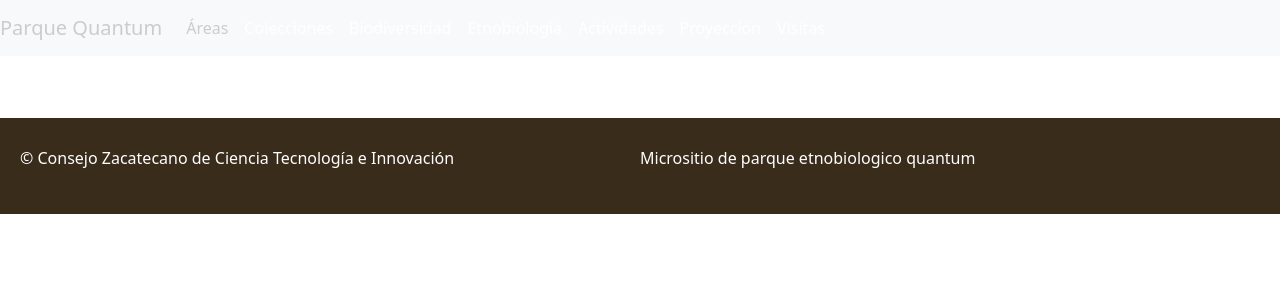
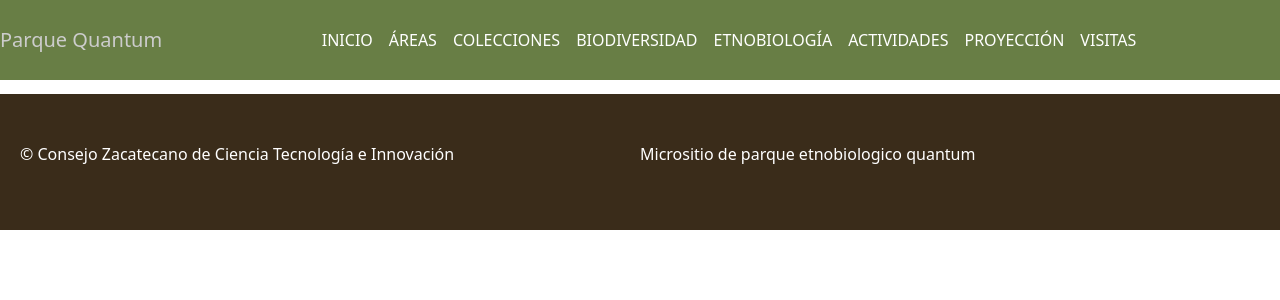
Before and after one commit to lilith-daugther/sitio_quantum, a Django app: page /base/ in a window 1280 px wide. Shown: the top 300 px of the page. Run offline with Django 4.2, Linux system fonts and the light colour scheme.

Commit message:
moddificando diseño

```diff
--- a/sitio_quantum/parque_quantum/static/css/styless.css
+++ b/sitio_quantum/parque_quantum/static/css/styless.css
@@ -10,10 +10,7 @@
 body {
     background: #000;
 }
-.navbar-custom {
-  background-color: #004080; /* Color de fondo */
-  color: #ffffff; /* Color del texto */
-}
+
 
 .navbar-custom .navbar-nav .nav-link {
   color: #ffffff; /* Color del texto de los enlaces */
@@ -25,6 +22,10 @@ body {
   color: #cccccc; /* Color del texto al pasar el ratón y para el enlace activo */
 }
 
+.card-custom {
+  background-color: #6a1b9a; /* Un color púrpura */
+  color: #ffffff; /* Texto blanco */
+}
 
 
 /* Clase del footer  */
--- a/sitio_quantum/parque_quantum/templates/actividades.html
+++ b/sitio_quantum/parque_quantum/templates/actividades.html
@@ -3,6 +3,8 @@
 {% block title %}Lista de Actividades{% endblock %}
 
 {% block content %}
+<br>
+
 <h1 class="my-4">¡Diviertete y Aprende!</h1>
 <div class="row">
     {% for actividad in actividades %}
--- a/sitio_quantum/parque_quantum/templates/areas.html
+++ b/sitio_quantum/parque_quantum/templates/areas.html
@@ -7,6 +7,8 @@ Parque Etnobiológico
 
 <!--Contenido de la página -->
 {% block content %}
+<br>
+
 
 
 
--- a/sitio_quantum/parque_quantum/templates/base2.html
+++ b/sitio_quantum/parque_quantum/templates/base2.html
@@ -7,18 +7,37 @@
     <meta name="viewport" content="width=device-width, initial-scale=1.0">
     <link href="{% static 'css/styless.css' %}" rel="stylesheet" />
     <link rel="stylesheet" href="https://cdn.jsdelivr.net/npm/bootstrap@5.3.2/dist/css/bootstrap.min.css" integrity="sha384-T3c6CoIi6uLrA9TneNEoa7RxnatzjcDSCmG1MXxSR1GAsXEV/Dwwykc2MPK8M2HN" crossorigin="anonymous">
+    <link href="https://fonts.googleapis.com/css2?family=Roboto+Slab:wght@400;700&display=swap" rel="stylesheet">
 
     <title>Parque Quantum</title>
 
+    <style>
+        body {
+            padding-top: 70px;
+        }
+        .navbar-nav {
+            width: 100%;
+            justify-content: center;
+        }
+        .nav-item {
+            align-self: center;
+        }
+        .navbar {
+            height: 80px;
+        }
+        .navbar-custom {
+            background-color: #687E45;
+            color: #ffffff;
 
+        }
+
+    </style>
 </head>
+
 <body>
     <header>
 
-        <nav class="navbar navbar-expand-md navbar-light bg-light fixed-top fixed-top navbar-custom">
-            <style>
-                body { padding-top: 70px; } /* Ajusta según la altura de tu navbar */
-            </style>
+        <nav class="navbar navbar-expand-md navbar-light fixed-top fixed-top navbar-custom">
 
             <a class="navbar-brand" href="{% url 'inicio' %}">Parque Quantum</a>
             <button class="navbar-toggler" type="button" data-toggle="collapse" data-target="#navbarNav" aria-controls="navbarNav" aria-expanded="false" aria-label="Toggle navigation">
@@ -26,26 +45,29 @@
             </button>
             <div class="collapse navbar-collapse" id="navbarNav">
                 <ul class="navbar-nav">
-                    <li class="nav-item active">
-                        <a class="nav-link" href="{% url 'areas' %}">Áreas</a>
+                    <li class="nav-item">
+                        <a class="nav-link" href="{% url 'inicio' %}">INICIO</a>
                     </li>
                     <li class="nav-item">
-                        <a class="nav-link" href="{% url 'colecciones' %}">Colecciones</a>
+                        <a class="nav-link" href="{% url 'areas' %}">ÁREAS</a>
                     </li>
                     <li class="nav-item">
-                        <a class="nav-link" href="{% url 'biodiversidad' %}">Biodiversidad</a>
+                        <a class="nav-link" href="{% url 'colecciones' %}">COLECCIONES</a>
                     </li>
                     <li class="nav-item">
-                        <a class="nav-link" href="#">Etnobiología</a>
+                        <a class="nav-link" href="{% url 'biodiversidad' %}">BIODIVERSIDAD</a>
                     </li>
                     <li class="nav-item">
-                        <a class="nav-link" href="{% url 'actividades' %}">Actividades</a>
+                        <a class="nav-link" href="#">ETNOBIOLOGÍA</a>
                     </li>
                     <li class="nav-item">
-                        <a class="nav-link" href="{% url 'proyeccion' %}">Proyección</a>
+                        <a class="nav-link" href="{% url 'actividades' %}">ACTIVIDADES</a>
                     </li>
                     <li class="nav-item">
-                        <a class="nav-link" href="#">Visitas</a>
+                        <a class="nav-link" href="{% url 'proyeccion' %}">PROYECCIÓN</a>
+                    </li>
+                    <li class="nav-item">
+                        <a class="nav-link" href="#">VISITAS</a>
                     </li>
                 </ul>
             </div>
@@ -54,7 +76,6 @@
 
     </header>
     <div class="container-sm">
-        <br>
         {% block content %}
 
         {% endblock %}
--- a/sitio_quantum/parque_quantum/templates/biodiversidad.html
+++ b/sitio_quantum/parque_quantum/templates/biodiversidad.html
@@ -8,6 +8,7 @@ Parque Etnobiológico
 <!-- -->
 <!--Contenido de la página -->
 {% block content %}
+  <br>
     <!--Contenido 1, título y explicación -->
     <div class="card">
         <div class="card-body">
--- a/sitio_quantum/parque_quantum/templates/etnobiologia.html
+++ b/sitio_quantum/parque_quantum/templates/etnobiologia.html
@@ -7,6 +7,7 @@ Parque Etnobiológico
 
 <!--Contenido de la página -->
 {% block content %}
+<br>
 
 
 
--- a/sitio_quantum/parque_quantum/templates/inicio.html
+++ b/sitio_quantum/parque_quantum/templates/inicio.html
@@ -38,7 +38,7 @@ Parque Etnobiológico
 
   <!--Contenido 2- Card, Qué son los jardines-->
   <div class="container-lg">
-    <div class="card">
+    <div class="card card-custom">
       <div class="card-body">
         Los “Jardines Etnobiológicos” son entendidos como espacios, en donde se conserve la flora y faunas locales, resguardando el conocimiento relativo a ellas; además de conservar los saberes locales y regionales que se encuentran en riesgo a perderse, promoviendo con ello el acceso universal al conocimiento.
       </div>
--- a/sitio_quantum/parque_quantum/templates/proyeccion.html
+++ b/sitio_quantum/parque_quantum/templates/proyeccion.html
@@ -7,6 +7,7 @@ Parque Etnobiológico
 
 <!--Contenido de la página -->
 {% block content %}
+    <br>
     <!--Contenido 1, título y explicación -->
     <div class="card">
         <div class="card-body">
--- a/sitio_quantum/parque_quantum/templates/visitas.html
+++ b/sitio_quantum/parque_quantum/templates/visitas.html
@@ -7,6 +7,7 @@ Parque Etnobiológico
 
 <!--Contenido de la página -->
 {% block content %}
+<br>
 
 
 
```
Also changed, not shown: sitio_quantum/parque_quantum/templates/colecciones.html (+4 -3 lines).
